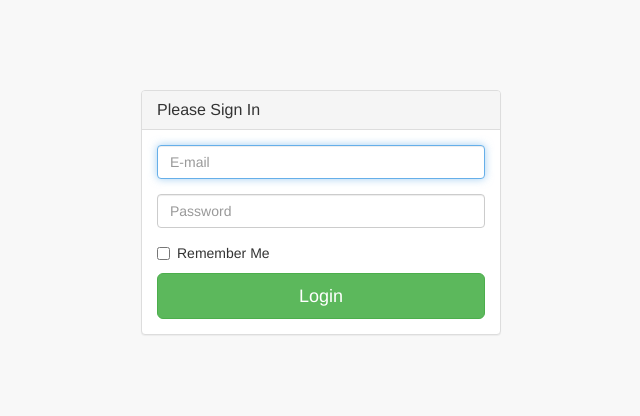
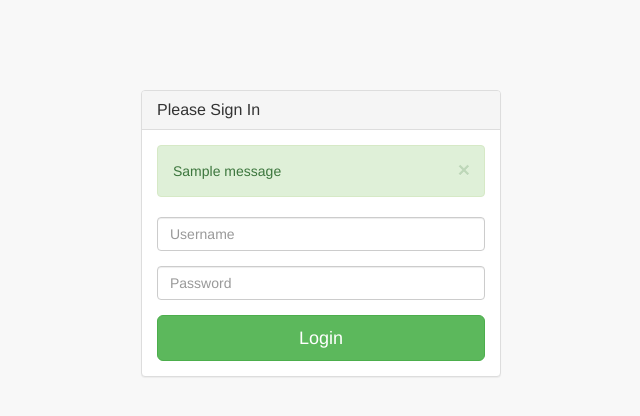
Before and after one commit to Hendrow/app_cetak, a Flask app: page /login in a window 1280 px wide. Shown: the top 416 px of the page, without its empty margins (319-959 px from the left). Run offline with Flask 2, Linux system fonts and the light colour scheme; one stand-in notice (Sample message) is shown; some libraries are stand-ins or nearby versions.

Commit message:
pembuatan session dan perbaikan tampilan ket

```diff
--- /dev/null
+++ b/app/auth/forms.py
@@ -0,0 +1,9 @@
+from flask_wtf import FlaskForm
+from wtforms import StringField, PasswordField, SubmitField
+from wtforms.validators import DataRequired
+
+
+class LoginForm(FlaskForm):
+    username = StringField('Username', validators=[DataRequired()])
+    password = PasswordField('Password', validators=[DataRequired()])
+    login = SubmitField('Login')
--- a/app/auth/routes.py
+++ b/app/auth/routes.py
@@ -1,7 +1,22 @@
-from flask import Blueprint, render_template
+from flask import Blueprint, render_template, session, redirect, url_for, flash
+from .forms import LoginForm
 
 mod = Blueprint('auth', __name__, static_folder='static', template_folder='templates')
 
-@mod.route('/login')
+@mod.route('/login', methods=['GET','POST'])
 def login():
-    return render_template('login.html')
+    form = LoginForm()
+    if form.validate_on_submit():
+        if form.username.data == "hendro" and form.password.data =="admin123":
+            session['username']= form.username.data
+            return redirect(url_for('rekap.index'))
+        else:
+            flash('Username atau password anda salah!','danger')
+            return redirect(url_for('auth.login'))
+    return render_template('login.html', form=form)
+
+
+@mod.route('/logout')
+def logout():
+    session.pop('username', None)
+    return redirect(url_for('rekap.index'))
--- a/app/rekap/forms.py
+++ b/app/rekap/forms.py
@@ -20,7 +20,11 @@ class FormEdit(FlaskForm):
     # ilham = StringField('Lap. Ilham', validators=[DataRequired()])
     # sandra = StringField('Lap. Sandra', validators=[DataRequired()])
     # total = StringField('Total', validators=[DataRequired()])
-    keterangan = StringField('Keterangan', validators=[DataRequired()])
+
+    keterangan = SelectField(
+        'Keterangan',
+        choices=[('sudah', 'Sudah lengkap'), ('belum', 'Belum lengkap')]
+    )
     submit = SubmitField('Update')
 
 
--- a/app/rekap/routes.py
+++ b/app/rekap/routes.py
@@ -25,7 +25,7 @@ def input():
         sandra = "-"
         ilham = "-"
         total= 0
-        keterangan = "-"
+        keterangan = "belum"
 
         # Simpan pada database
         data = Rekap(sarpelkes=sarpelkes, nomorwo=nomorwo, tahun=tahun, agung=agung, andi=andi, azizil=azizil, ilham=ilham, sandra=sandra, total=total, keterangan=keterangan)
--- a/app/templates/login.html
+++ b/app/templates/login.html
@@ -42,10 +42,49 @@
                         <h3 class="panel-title">Please Sign In</h3>
                     </div>
                     <div class="panel-body">
-                        <form role="form">
+                        <div>
+                            {% with messages = get_flashed_messages(with_categories=true) %}
+                            {% if messages %}
+                                {% for category, message in messages %}
+                                    <div class="alert alert-{{ category }} alert-dismissible">
+                                        <button type="button" class="close" data-dismiss="alert">&times;</button>
+                                        {{ message }}
+                                    </div>
+                                {% endfor %}
+                            {% endif %}
+                            {% endwith %}
+                        </div>
+                        <form role="form" action="" method="POST" novalidate>
                             <fieldset>
+                                {{ form.hidden_tag() }}
                                 <div class="form-group">
-                                    <input class="form-control" placeholder="E-mail" name="email" type="email" autofocus>
+                                    {% if form.username.errors %}
+                                        <div class="has-error">
+                                            {{ form.username(class="form-control") }}
+                                            {% for error in form.username.errors  %}
+                                                <span class="control-label">{{ error }}</span>
+                                            {% endfor %}
+                                        </div>
+                                    {% else %}
+                                        {{ form.username(class="form-control", placeholder='Username') }}
+                                    {% endif %}
+                                </div>
+                                <div class="form-group">
+                                    {% if form.password.errors %}
+                                        <div class="has-error">
+                                            {{ form.password(class="form-control") }}
+                                            {% for error in form.password.errors  %}
+                                                <span class="control-label">{{ error }}</span>
+                                            {% endfor %}
+                                        </div>
+                                    {% else %}
+                                        {{ form.password(class="form-control", placeholder='Password') }}
+                                    {% endif %}
+                                </div>
+                                {{ form.login(class="btn btn-lg btn-success btn-block") }}
+
+                                <!-- <div class="form-group">
+                                    <input class="form-control" placeholder="Username" name="username" type="username" autofocus>
                                 </div>
                                 <div class="form-group">
                                     <input class="form-control" placeholder="Password" name="password" type="password" value="">
@@ -54,9 +93,10 @@
                                     <label>
                                         <input name="remember" type="checkbox" value="Remember Me">Remember Me
                                     </label>
-                                </div>
+                                </div> -->
                                 <!-- Change this to a button or input when using this as a form -->
-                                <a href="#login" class="btn btn-lg btn-success btn-block">Login</a>
+                                <!-- <button type="submit" class="btn btn-lg btn-success btn-block">Login</button> -->
+
                             </fieldset>
                         </form>
                     </div>
```
Also changed, not shown: app/templates/base.html (+8 -1 lines), app/templates/beranda.html (+19 -4 lines), app/cetak.db.
